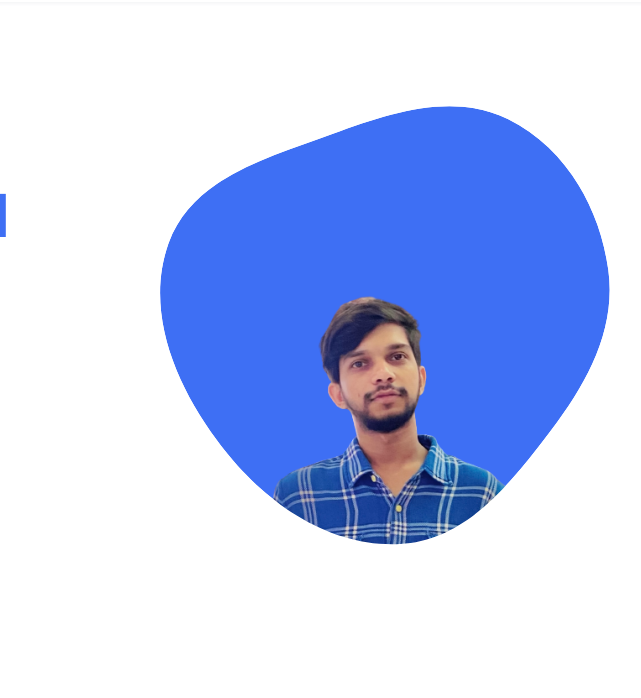
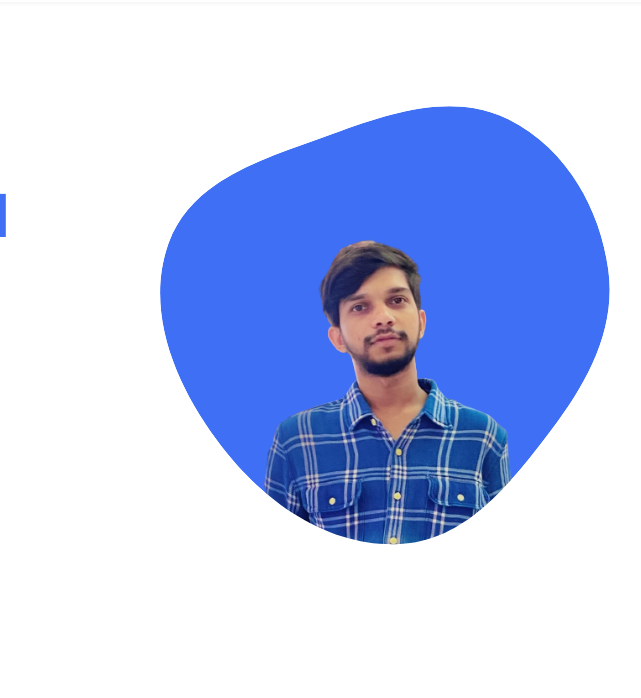
Before and after one commit to vishal606/Portfolio, a plain HTML site: page index.html in a window 1280 px wide. Shown: the part 70-768 px from the top of the page, 542-1183 px from the left. Drawn offline with nearby package versions, Linux system fonts and the light colour scheme.

Commit message:
Update index.html

```diff
--- a/index.html
+++ b/index.html
@@ -57,7 +57,7 @@
                         </mask>
                         <g mask="url(#mask0)">
                             <path d="M9.19024 145.964C34.0253 76.5814 114.865 54.7299 184.111 29.4823C245.804 6.98884 311.86 -14.9503 370.735 14.143C431.207 44.026 467.948 107.508 477.191 174.311C485.897 237.229 454.931 294.377 416.506 344.954C373.74 401.245 326.068 462.801 255.442 466.189C179.416 469.835 111.552 422.137 65.1576 361.805C17.4835 299.81 -17.1617 219.583 9.19024 145.964Z"/>
-                            <image class="home__blob-img" x="50" y="60" href="assets/img/p1.png"/>
+                            <image class="home__blob-img" x="50" y="0" href="assets/img/p1.png"/>
                         </g>
                     </svg>
                 </div>
```
